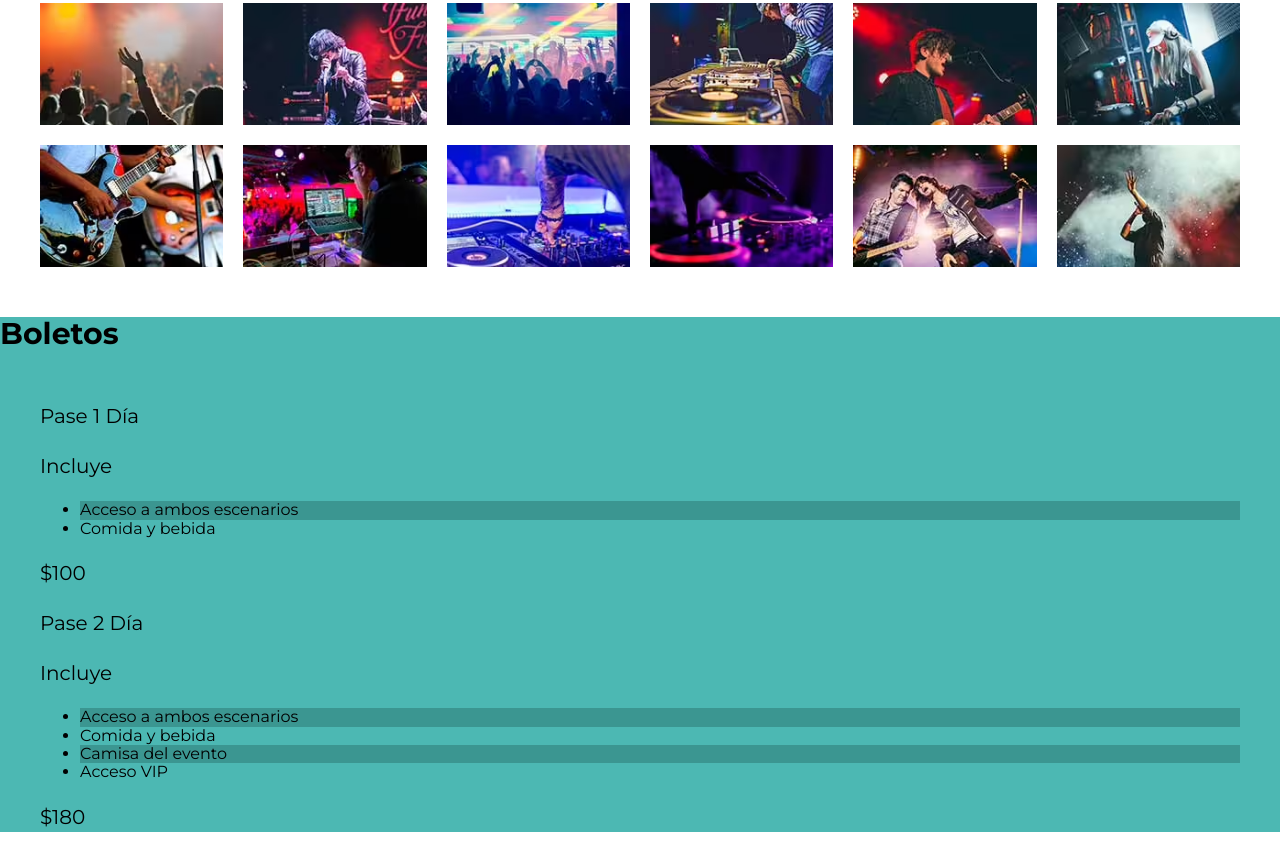
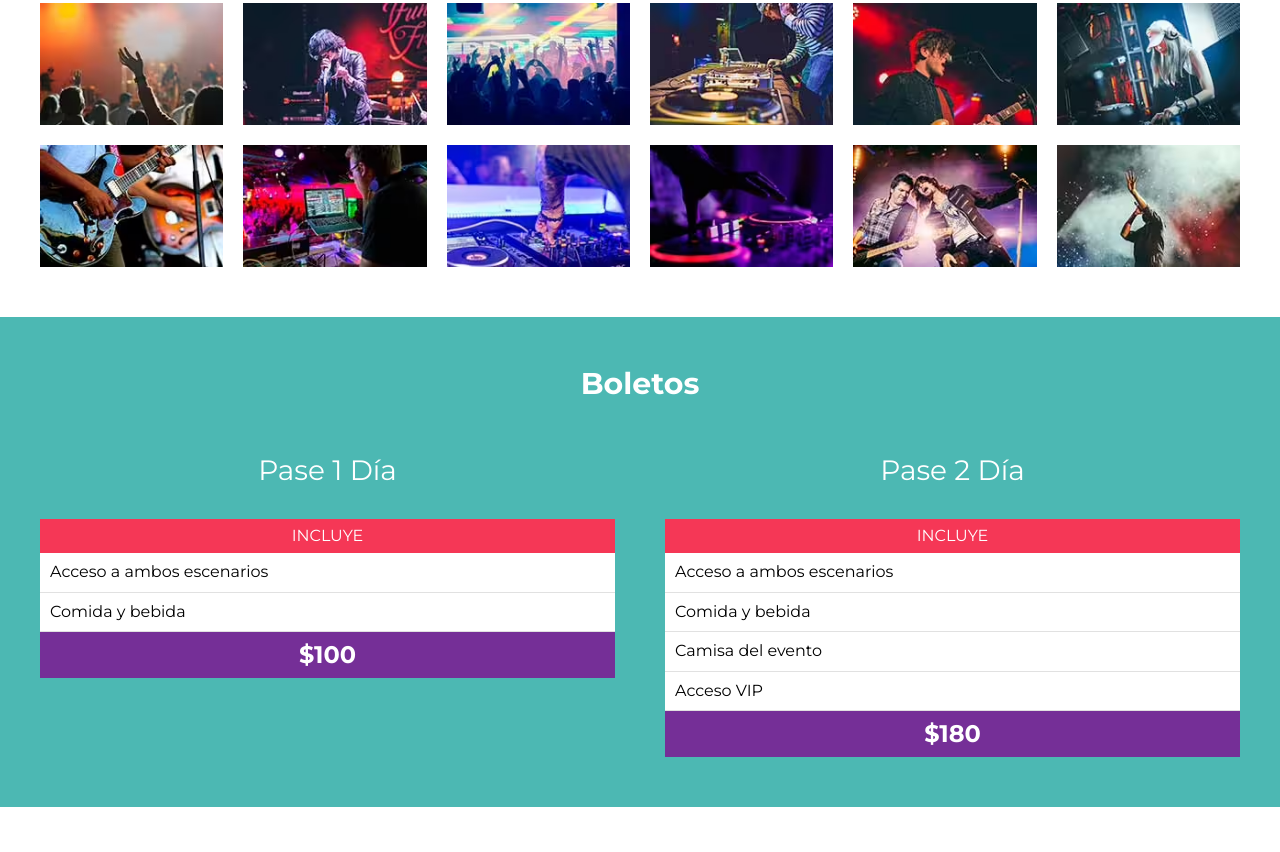
Before and after one commit to alexabadp/FestivalMusica_inicio, a website: page index.html in a window 1280 px wide. Shown: the part 3016-3868 px from the top of the page. After the commit the page ends 3823 px from the top, so only its background shows below. Drawn offline with Linux system fonts and the light colour scheme.

Commit message:
seccion boletos estilos agregados

```diff
--- a/index.html
+++ b/index.html
@@ -22,7 +22,7 @@
         <nav class="navegacion-principal">
           <a href="#lineup">Line Up</a>
           <a href="#galeria">Galeria</a>
-          <a href="#">Boleto</a>
+          <a href="#boletos">Boleto</a>
         </nav>
       </div>
     </header>
@@ -142,11 +142,11 @@
       <ul class="galeria-imagenes"></ul>
     </section>
 
-    <section class="boletos bg-verde">
+    <section class="boletos bg-verde" id="boletos">
       <h3>Boletos</h3>
       <div class="contenedor contenedor-boletos">
         <div class="basico pase">
-          <p>Pase 1 Día</p>
+          <p class="nombre-pase">Pase 1 Día</p>
           <header class="pase-header">
             <p>Incluye</p>
           </header>
@@ -161,7 +161,7 @@
           </footer>
         </div>
         <div class="premiun pase">
-          <p>Pase 2 Día</p>
+          <p class="nombre-pase">Pase 2 Día</p>
           <header class="pase-header">
             <p>Incluye</p>
           </header>
--- /dev/null
+++ b/src/scss/layout/_boletos.scss
@@ -0,0 +1,65 @@
+@use "base/variables" as v;
+@use "base/mixins" as m;
+
+.boletos {
+  padding: 5rem 0;
+  h3 {
+    text-align: center;
+    color: v.$blanco;
+    margin-bottom: 2rem;
+  }
+
+  .contenedor-boletos {
+    @include m.tablet {
+      @include m.grid(2, 5rem);
+    }
+  }
+}
+
+.pase {
+  color: black;
+
+  .nombre-pase {
+    text-align: center;
+    font-size: 2.8rem;
+    color: v.$blanco;
+  }
+
+  &-header,
+  &-footer {
+    padding: 0.5rem;
+    p {
+      text-align: center;
+      color: v.$blanco;
+      margin: 0;
+    }
+  }
+
+  &-header {
+    background-color: v.$rosa;
+    p {
+      text-transform: uppercase;
+      font-size: 1.6rem;
+    }
+  }
+  &-body {
+    background-color: v.$blanco;
+
+    ul {
+      @include m.resetear-lista;
+      li,
+      :nth-child(odd) {
+        background-color: v.$blanco;
+        padding: 1rem;
+        border-bottom: 1px solid #e1e1e1;
+      }
+    }
+  }
+  &-footer {
+    background-color: v.$morado;
+    p {
+      font-size: 2.4rem;
+      font-weight: 700;
+    }
+  }
+}
--- a/src/scss/layout/_index.scss
+++ b/src/scss/layout/_index.scss
@@ -3,3 +3,4 @@
 @forward "festival";
 @forward "linup";
 @forward "galeria";
+@forward "boletos";
```
Also changed, not shown: build/css/app.css.
